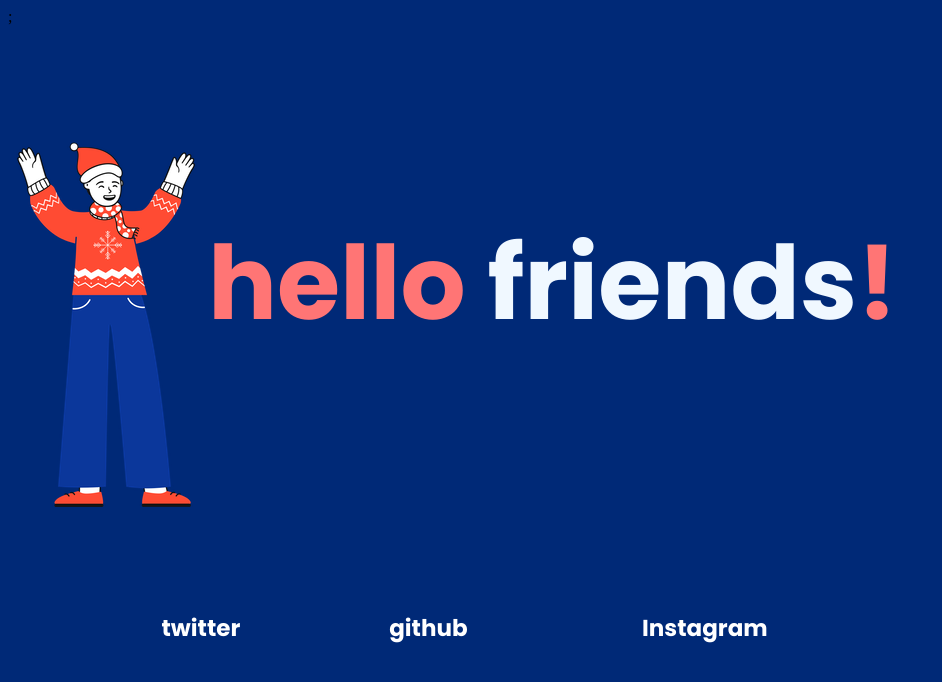
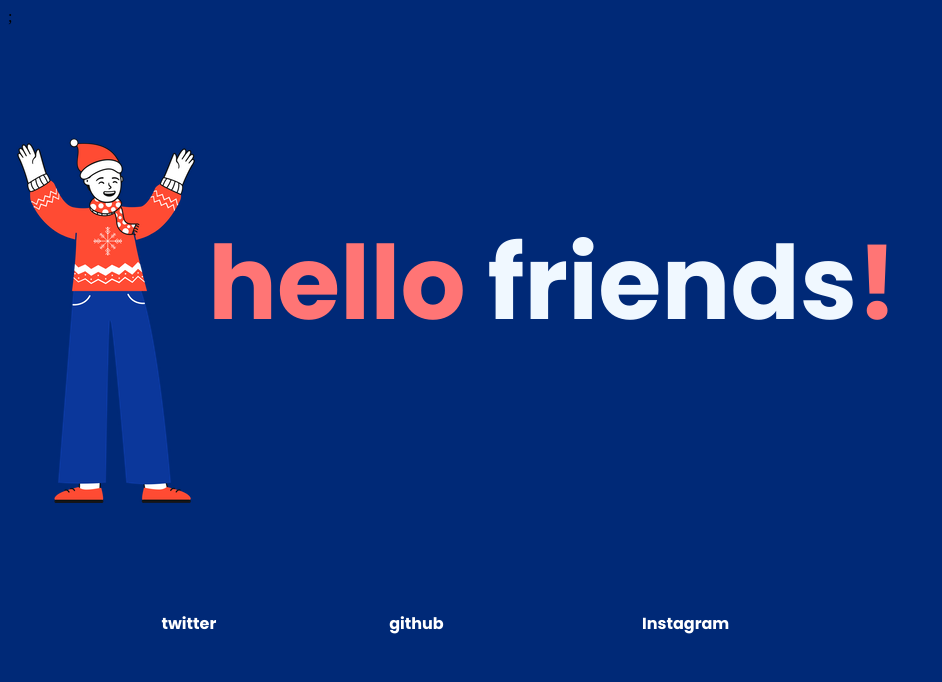
Before and after one commit to Sakthisaba/helo, a plain HTML site: page index.html in a window 1280 px wide. Shown: the whole page, without its empty margins (0-942 px from the left). Drawn offline with Linux system fonts and the light colour scheme.

Commit message:
Update index.html

```diff
--- a/index.html
+++ b/index.html
@@ -26,7 +26,7 @@ body{
      vertical-align: top;
      color: #ffff;
      padding: 1px;
-      font-size:120%;
+      font-size:100%;
 
 
      float: left;
@@ -43,7 +43,7 @@ body{
      color:#ff7575;
  }
  .contact{
-     font-size:120%;
+     font-size:100%;
      font-family: poppins;
      color:#ffff;
 
@@ -62,7 +62,7 @@ body{
      vertical-align: top;
      padding: 1px;
      text-align: center;
-      font-size:120%;
+      font-size:100%;
      font-family: poppins;
      float: left;
      width: 20%;
@@ -123,7 +123,7 @@ body{
        </div>
 
     <nav class="nav">
-        <nav class="home"  >
+        <nav class="home" >
             <a class="home"  href="https://twitter.com/Sakthisaba1"  >twitter</a>
         </nav>
         <nav class="contact">
```
